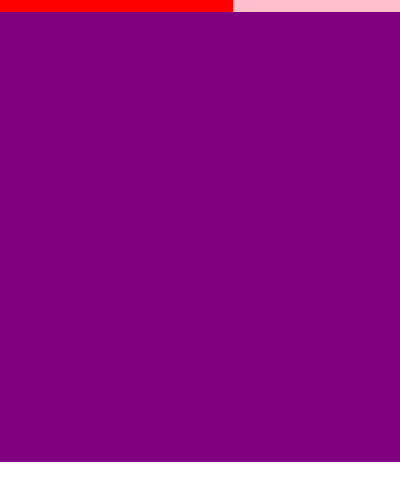
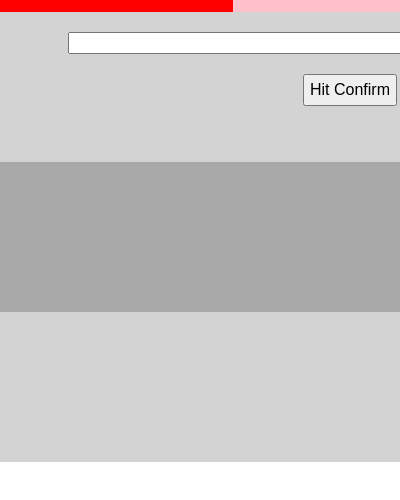
Before and after one commit to papss/hit-confirm, a browser extension: page chrome/src/html/popup.html in a window 400 px wide. Shown: the part 38-538 px from the top of the page. Drawn offline with Linux system fonts and the light colour scheme.

Commit message:
html structure for popup

```diff
--- a/chrome/src/css/main.css
+++ b/chrome/src/css/main.css
@@ -44,6 +44,47 @@
     background-color: purple;
   }
 
+  .hc-input-container {
+    height: 130px;
+    padding-top: 20px;
+    width: 100%;
+    background-color: lightgrey;
+  }
+
+  .hc-input {
+    display: block;
+    margin: auto;
+    width: 80%;
+    font-size: 1rem;
+  }
+
+  .hc-btn {
+    padding: 5px;
+    display: block;
+    margin: 20px auto;
+    font-size: 1rem;
+  }
+
+  .hc-output-container {
+    padding: 10px;
+    height: 130px;
+    width: 100%;
+    background-color: darkgrey;
+  }
+
+  .hc-output {
+    width: 90%;
+    margin: auto;
+    text-align: center;
+    font-size: 1rem;
+    background: lightgrey;
+  }
+
+  .hc-output-tools {
+    height: 150px;
+    width: 100%;
+    background-color: lightgrey;
+  }
 /* LEGEND TAB: */
   .hc-legend {
     display: none;
--- a/chrome/src/html/popup.html
+++ b/chrome/src/html/popup.html
@@ -33,15 +33,29 @@
       </header>
 
       <div class="hc-container">
+
         <section class="hc-main active-section">
 
+          <div class="hc-input-container">
+            <input type="text" class="hc-input">
+            <button class="hc-btn"> Hit Confirm </button>
+          </div>
+
+          <div class="hc-output-container">
+            <div class="hc-output"></div>
+          </div>
+
+          <div class="hc-output-tools"></div>
         </section>
+
         <section class="hc-legend">
 
         </section>
+
         <section class="hc-options">
 
         </section>
+
       </div>
 
     </main>
```
